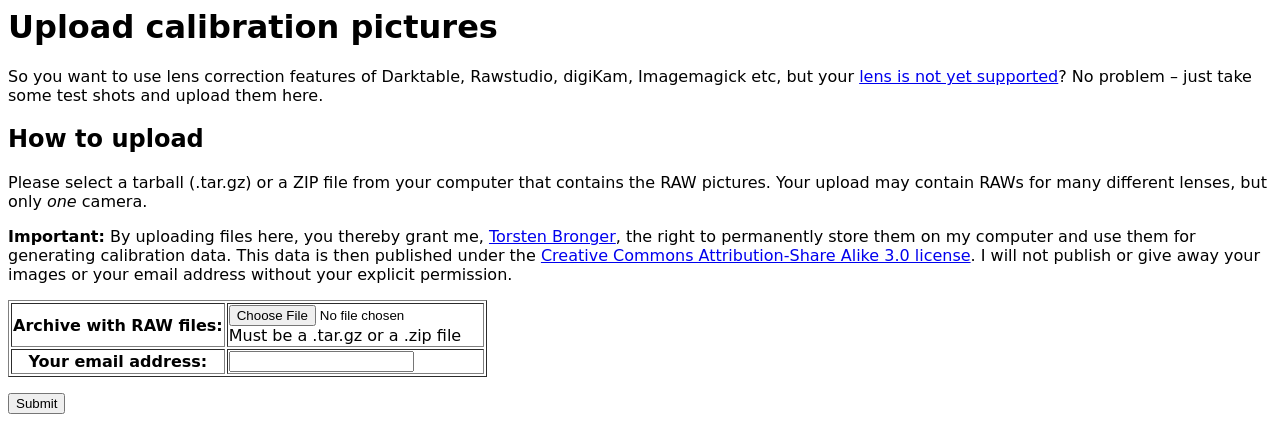
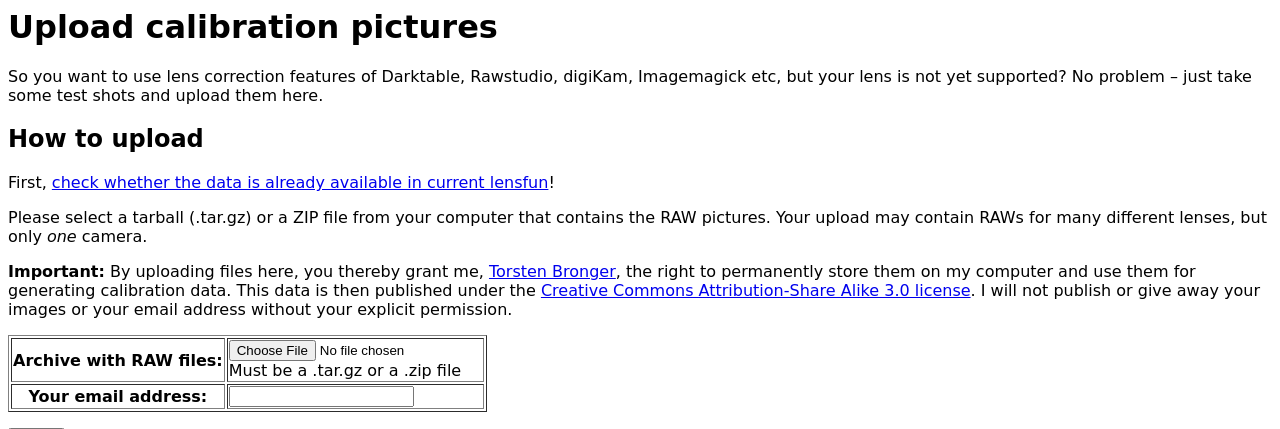
Before and after one commit to lensfun/lensfun, a Django app: page / in a window 1280 px wide. Shown: the top 429 px of the page. Run offline with Django 3.2, Linux system fonts and the light colour scheme; parts of the project's set-up code (start-up, migrations or seed data) failed here and were passed over.

Commit message:
Reworded upload page a bit.

```diff
--- a/calibration/templates/calibration/upload.html
+++ b/calibration/templates/calibration/upload.html
@@ -3,12 +3,18 @@
 {% block content %}
 <h1>Upload calibration pictures</h1>
 
+<!--p style="color: red; font-weight: bold">Lens profiling is currently on hold
+due to other work on Lensfun.  This will last for a couple of weeks as far as I
+can see.</p-->
+
 <p>So you want to use lens correction features of Darktable, Rawstudio,
-digiKam, Imagemagick etc, but your <a href="/lensfun_coverage.html">lens is not
-yet supported</a>?  No problem – just take some test shots and upload
-them here.</p>
+digiKam, Imagemagick etc, but your lens is not yet supported</a>?  No problem –
+just take some test shots and upload them here.</p>
 
 <h2>How to upload</h2>
+
+<p>First, <a href="/lensfun_coverage.html">check whether the data is already
+available in current lensfun</a>!</p>
 
 <p>Please select a tarball (.tar.gz) or a ZIP file from your computer that
 contains the RAW pictures.  Your upload may contain RAWs for many different
```
